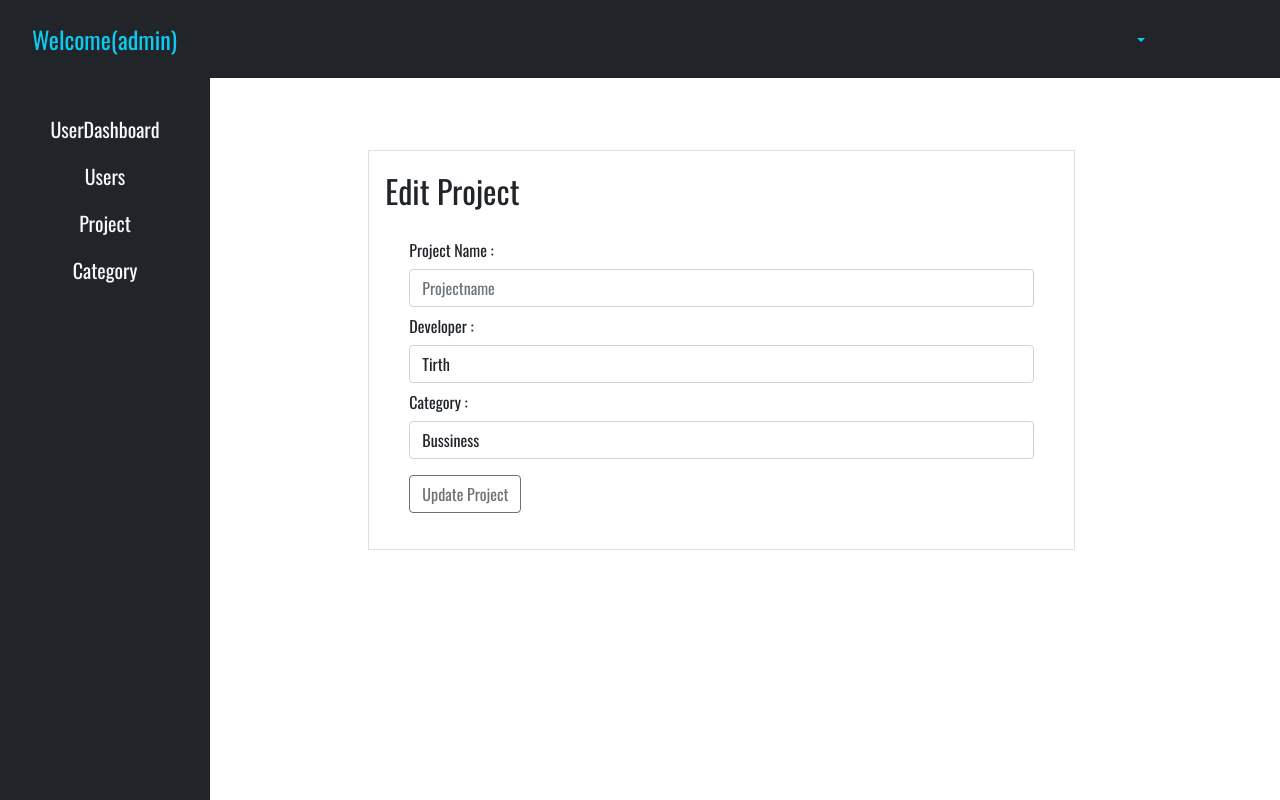
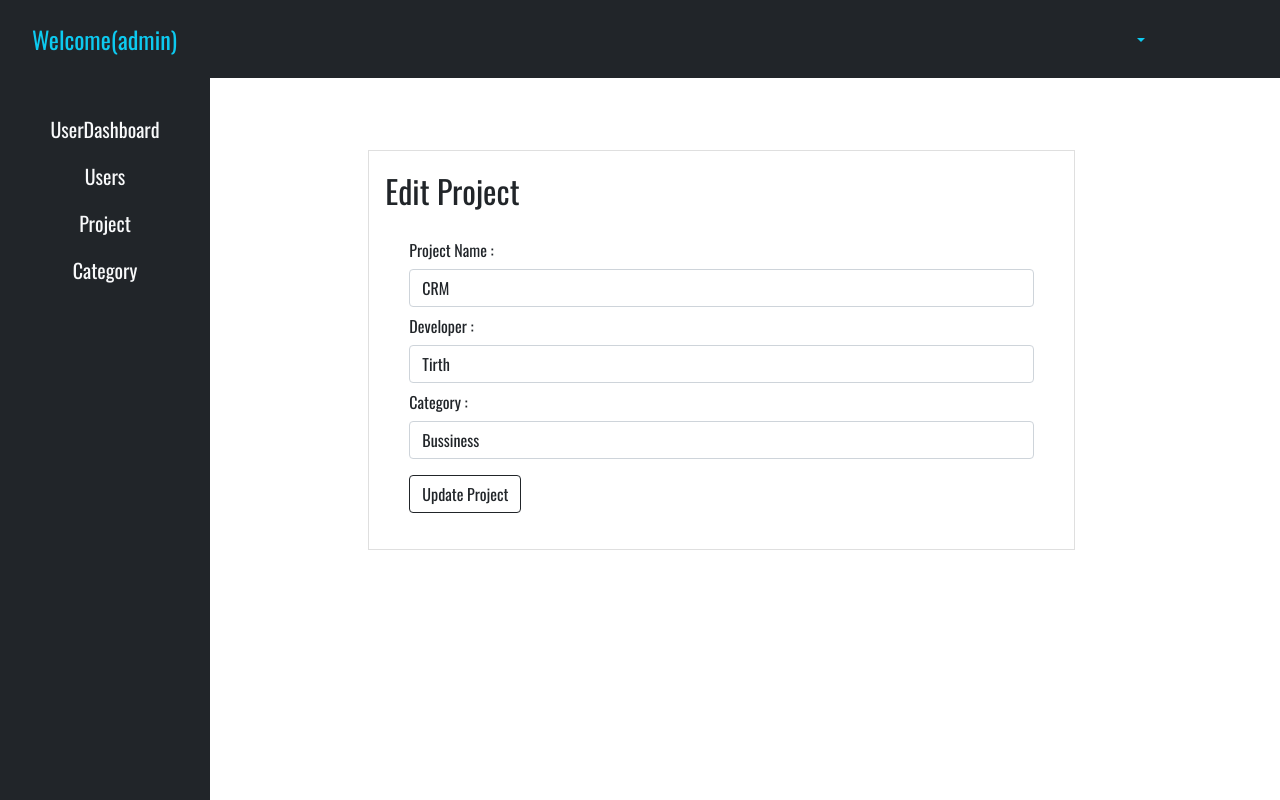
Before and after one commit to recursorit/WebDev-CRM-ttpatel, a React (Create React App) app: page /editproject in a window 1280 px wide. Built offline with nearby package versions, Linux system fonts and the light colour scheme.

Commit message:
done with categories

```diff
--- a/src/AddProject.js
+++ b/src/AddProject.js
@@ -7,7 +7,7 @@ import { addProject } from './redux/projectAction'
 
 const AddProject = () => {
     var currentUserSelector = useSelector((state) => state.loguser);
-    const [project, setProject] = useState("")
+    const [projectname, setProject] = useState("")
     const [developer, setDeveloper] = useState("")
     const [category, setCategory] = useState("")
 
@@ -70,7 +70,7 @@ const AddProject = () => {
                 </Form.Label>
                                     <Col sm="12">
                                         <Form.Control type="text" placeholder="Projectname"
-                                            value={project} onChange={e => setProject(e.target.value)} />
+                                            value={projectname} onChange={e => setProject(e.target.value)} />
                                     </Col>
                                 </Form.Group>
 
@@ -104,9 +104,9 @@ const AddProject = () => {
                                     </Col>
                                 </Form.Group>
 
-                                <Button disabled={!project || !developer || !category}
+                                <Button disabled={!projectname || !developer || !category}
                                     onClick={() => (dispatch(addProject({
-                                        projectname: project,
+                                        projectname: projectname,
                                         developer: developer,
                                         category: category
                                         // eslint-disable-next-line
--- a/src/EditProject.js
+++ b/src/EditProject.js
@@ -12,7 +12,7 @@ function EditProject() {
 
     const projects = useSelector(state => state.project.projects)
     const index = useSelector(state => state.project.currentIndex)
-    const [projectname, setProject] = useState(projects[index].project)
+    const [projectname, setProject] = useState(projects[index].projectname)
     const [developer, setDeveloper] = useState(projects[index].developer)
     const [category, setCategory] = useState(projects[index].category)
     const dispatch = useDispatch()
```
